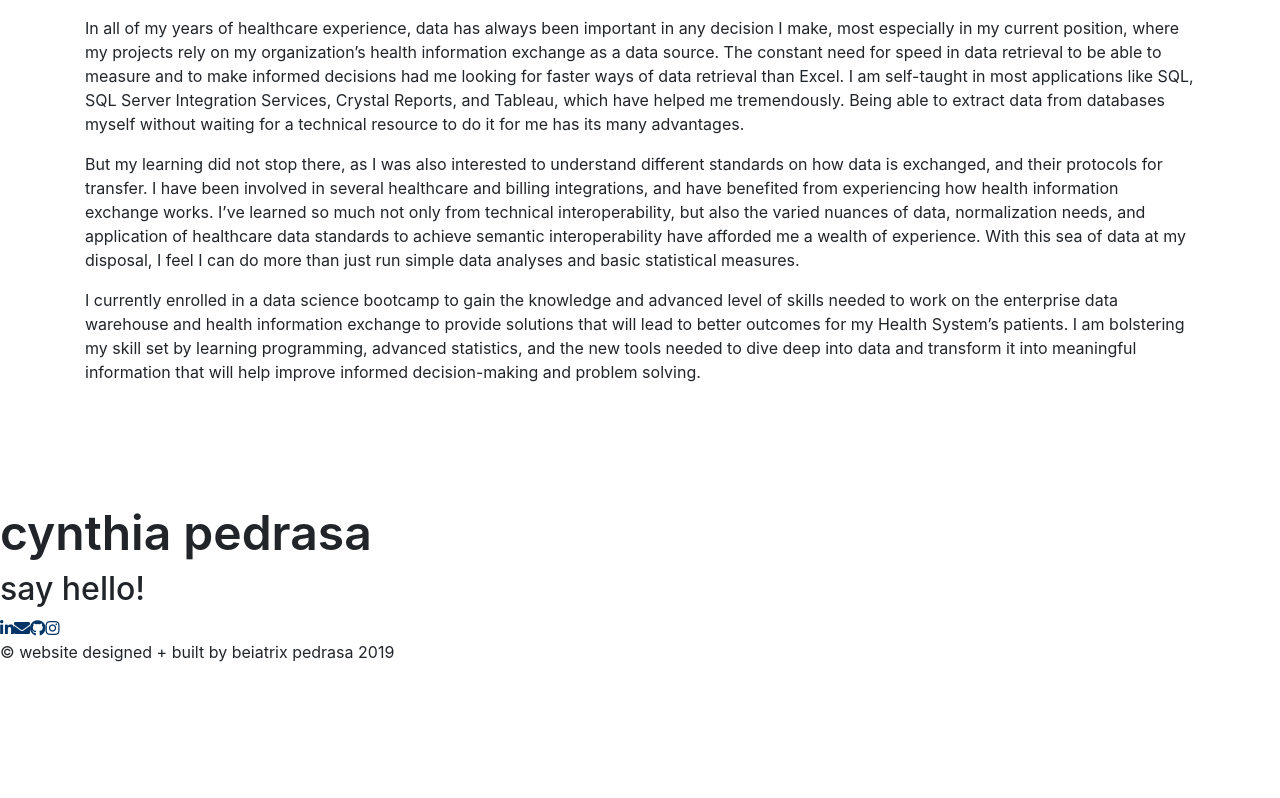
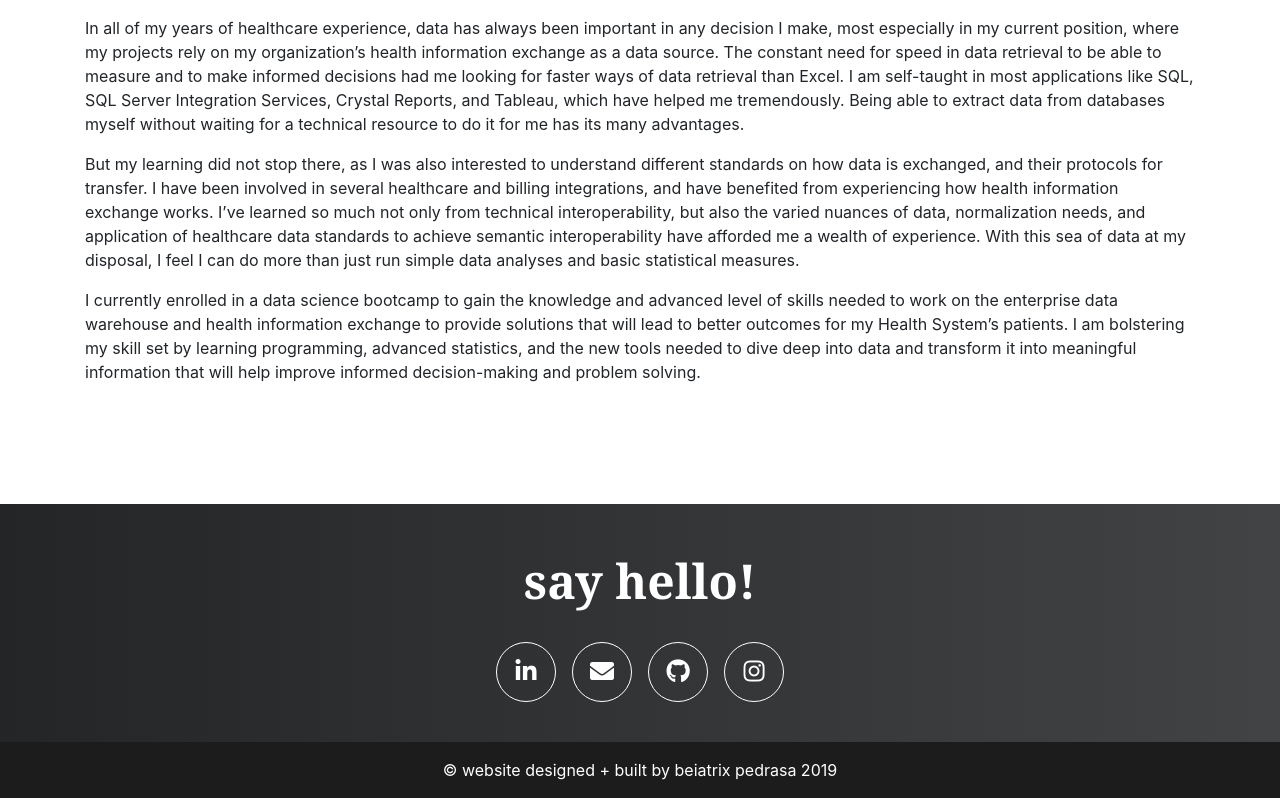
Before and after one commit to beiatrix/cynthia-pedrasa, a React (Create React App) app: page / in a window 1280 px wide. Shown: the part 1310-2108 px from the top of the page. Before the commit the page ends 1990 px from the top, so only its background shows below. Built offline with nearby package versions, Linux system fonts and the light colour scheme.

Commit message:
styling footer

```diff
--- a/src/components/Footer.js
+++ b/src/components/Footer.js
@@ -1,11 +1,12 @@
 import React from 'react'
+import "../styles/Footer.css"
 
 export const Footer = () => {
   return (
     <footer id="contact">
-      <h1>cynthia pedrasa</h1>
+      <h1>say hello!</h1>
 
-      <h2>say hello!</h2>
+      {/* <h2>say hello!</h2> */}
 
       {/* socials */}
       <a href="https://www.linkedin.com/in/beiatrix/" target="_blank">
--- /dev/null
+++ b/src/styles/Footer.css
@@ -0,0 +1,74 @@
+
+footer {
+  text-align: center;
+	background: #232526; /* fallback for old browsers */
+	background: -webkit-linear-gradient(
+		to left,
+		#414345,
+		#232526
+	); /* Chrome 10-25, Safari 5.1-6 */
+	background: linear-gradient(
+		to left,
+		#414345,
+		#232526
+	); /* W3C, IE 10+/ Edge, Firefox 16+, Chrome 26+, Opera 12+, Safari 7+ */
+	color: white;
+	padding-top: 3rem;
+}
+
+footer h1 {
+  font-family: Georgia, 'Times New Roman', Times, serif;
+	padding-bottom: 1rem;
+}
+
+footer h2 {
+  font-family: Georgia, 'Times New Roman', Times, serif;
+  font-weight: 600;
+	color: var(--sky);
+	font-size: 1.75rem;
+	/* letter-spacing: 0.2rem; */
+	padding-bottom: 2rem;
+}
+
+footer h4 {
+	font-size: 0.9rem;
+	margin-bottom: 1rem;
+	letter-spacing: 0.2rem;
+}
+
+footer p {
+	width: 40%;
+	text-align: center;
+	margin: auto;
+}
+
+footer i {
+	color: white;
+	display: inline-block;
+	font-size: 1.5rem;
+	/* line-height: 100px; */
+	vertical-align: middle;
+	text-align: center;
+	border-radius: 50%;
+	padding: 1rem;
+	width: 60px;
+	height: 60px;
+	margin: 0.5rem;
+	border: 1px solid white;
+}
+
+footer a:hover {
+	background: none;
+}
+
+footer i:hover {
+	background: rgba(256, 256, 256, 0.1);
+	box-shadow: 0px 5px 10px rgba(0, 0, 0, 0.75);
+}
+
+#copyright {
+	width: 100vw;
+	background: #1c1c1c;
+	margin-top: 2rem;
+	padding: 1rem;
+}
```
